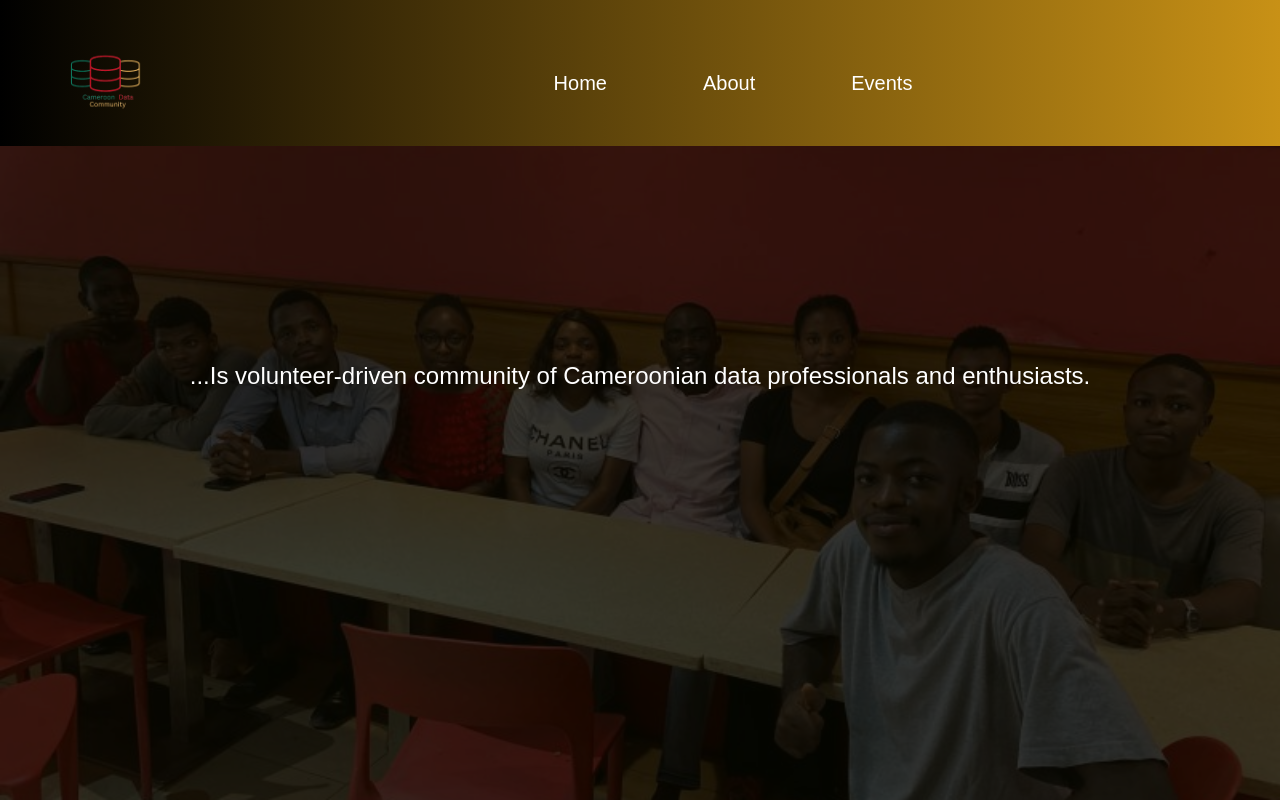
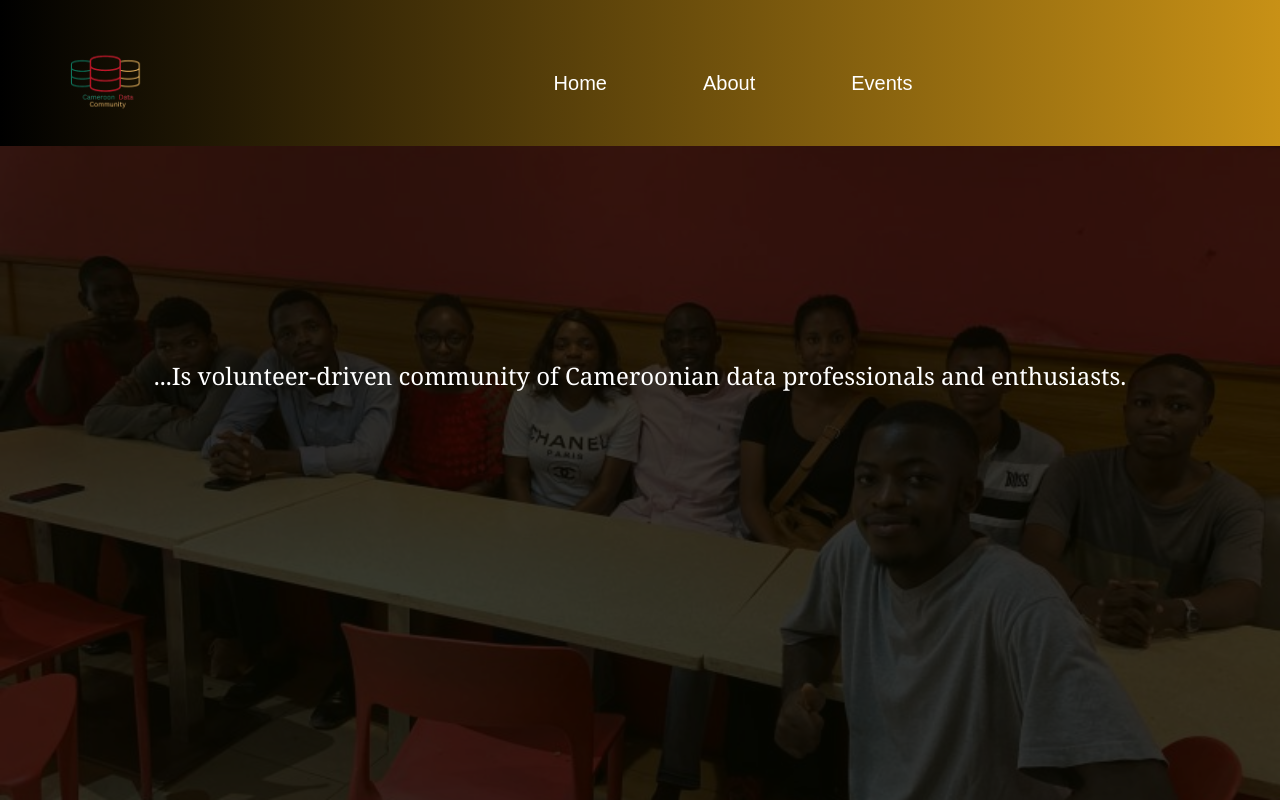
Before and after one commit to Cameroon-Data-Community/Cameroon-Data-Community.github.io, a React (Create React App) app in the folder frontend/: page / in a window 1280 px wide. Shown: the top 801 px of the page. Built offline with nearby package versions, Linux system fonts and the light colour scheme.

Commit message:
making it better

```diff
--- a/frontend/src/css/styles.css
+++ b/frontend/src/css/styles.css
@@ -1,5 +1,6 @@
 *{
-  font-family:"Montserrat", sans-serif
+  /*font-family:"Montserrat", sans-serif*/
+  font-family: Cambria, Cochin, Georgia, Times, 'Times New Roman', serif;
 }
 #homepage{
   min-height: 100vh;
```
